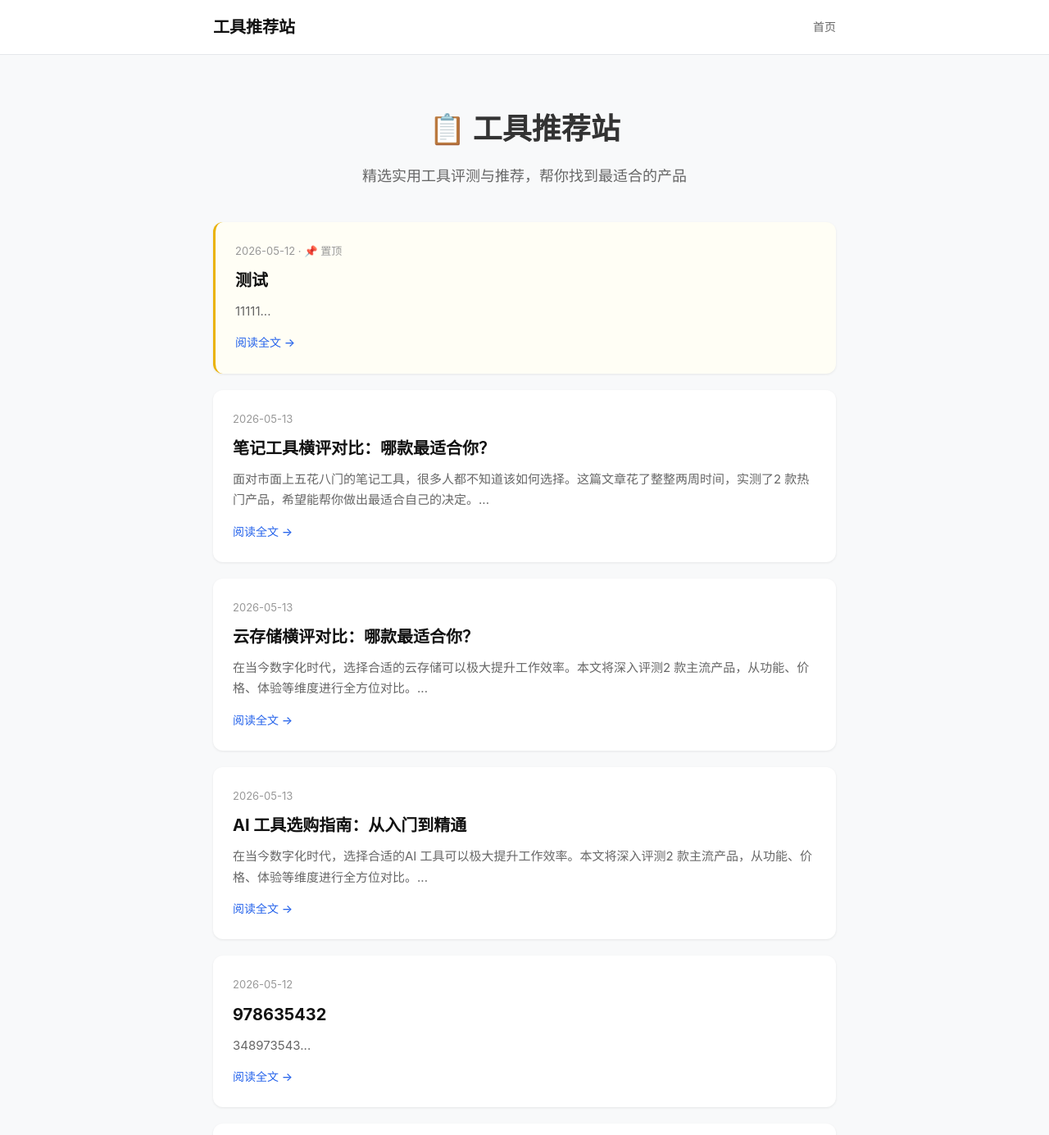
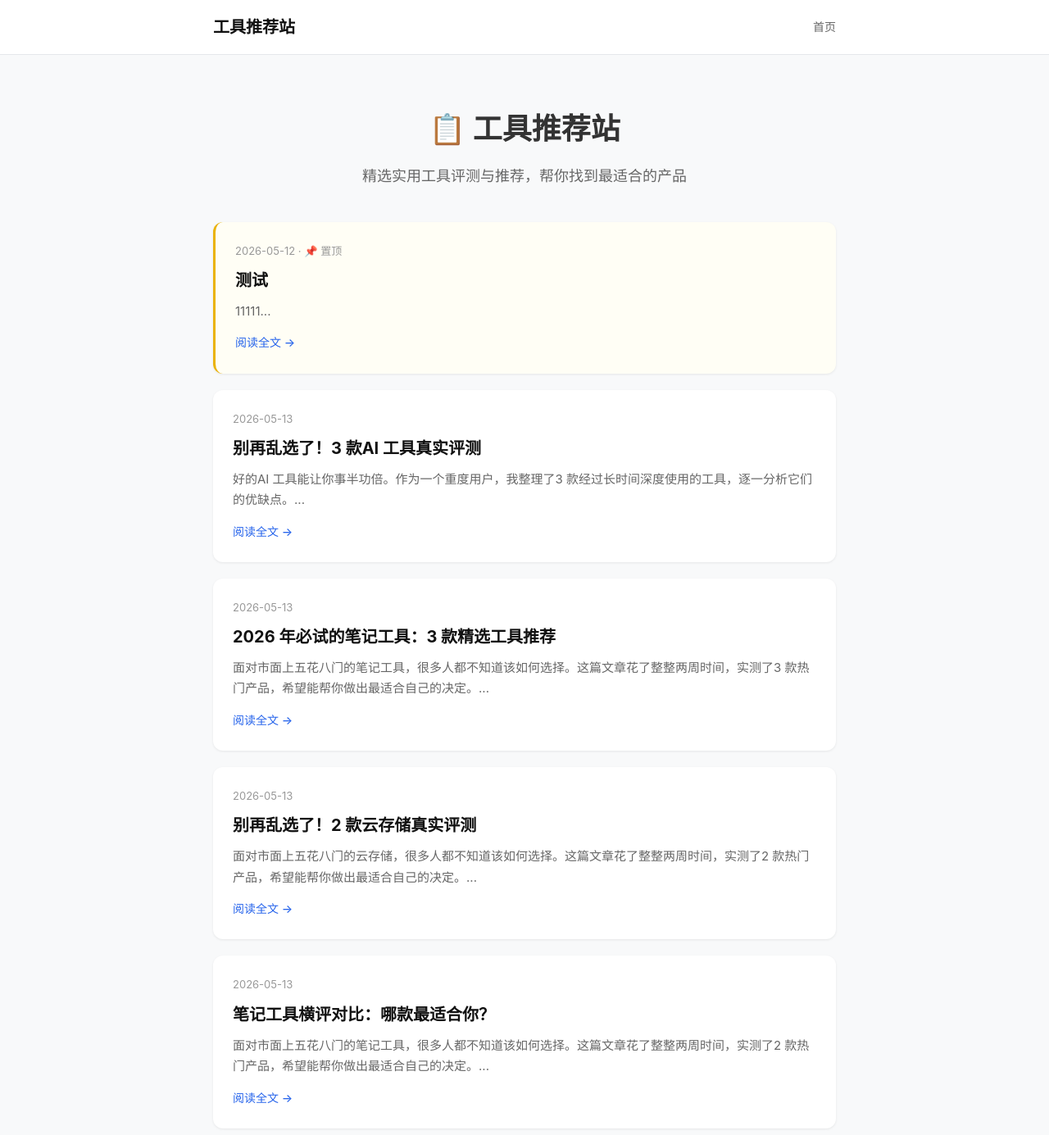
Before and after one commit to fangke192/affiliate-site, a Jekyll site: the page built from index.html, in a window 1280 px wide and 1400 px high. Shown: the top 1385 px of the window at 82% size. Built offline with Jekyll 4.4.1, drawn with Linux system fonts in a browser that asks for light colours.

```diff
--- /dev/null
+++ b/_posts/2026-05-14-ai-tools-review.md
@@ -0,0 +1,128 @@
+---
+layout: post
+title: "别再乱选了！3 款AI 工具真实评测"
+date: 2026-05-14 02:41:32 +0800
+categories: [ai-tools]
+excerpt: "好的AI 工具能让你事半功倍。作为一个重度用户，我整理了3 款经过长时间深度使用的工具，逐一分析它们的优缺点。..."
+---
+
+好的AI 工具能让你事半功倍。作为一个重度用户，我整理了3 款经过长时间深度使用的工具，逐一分析它们的优缺点。
+
+
+## 功能对比一览
+
+| 产品 | 价格 | 核心优势 | 适合人群 |
+|------|------|---------|---------|
+| DeepSeek | 免费+付费 | 高性价比 AI 助手 | 如果你需要DeepSeek，那么Deep...
+| ChatGPT | 免费+付费 | 全能型 AI | 如果你需要ChatGPT，那么ChatG...
+| Claude | 免费+付费 | 编码辅助首选 | Claude 特别适合编码辅助首选的场景...
+
+
+## DeepSeek 评测
+
+国产大语言模型，性价比极高。高性价比 AI 助手。
+
+### 核心功能
+
+- 超长上下文
+- 代码能力强
+- 价格低廉
+- 中英文优秀
+
+### 优点
+
+- 价格便宜
+- 性能强
+- 国产
+
+### 缺点
+
+- 偶尔不稳定
+- 多模态支持有限
+
+### 适合谁用？
+
+如果你需要DeepSeek，那么DeepSeek是个好选择。
+
+### 价格参考
+
+DeepSeek 提供免费版和付费版，具体价格请查看官网。
+
+[👉 访问 DeepSeek 官网](https://www.google.com/search?q=deepseek)
+
+---
+
+## ChatGPT 评测
+
+OpenAI 旗舰产品，功能最全面。全能型 AI。
+
+### 核心功能
+
+- 多模态
+- 联网搜索
+- 插件系统
+- 语音对话
+
+### 优点
+
+- 功能最全
+- 生态最大
+- 多模态强
+
+### 缺点
+
+- 需要付费
+- 需翻墙
+- 中国区受限
+
+### 适合谁用？
+
+如果你需要ChatGPT，那么ChatGPT是个好选择。
+
+### 价格参考
+
+ChatGPT 提供免费版和付费版，具体价格请查看官网。
+
+[👉 访问 ChatGPT 官网](https://www.google.com/search?q=chatgpt)
+
+---
+
+## Claude 评测
+
+Anthropic 出品，以安全性和创造力著称。编码辅助首选。
+
+### 核心功能
+
+- 超长上下文
+- 代码能力强
+- 安全对齐
+- 多语言支持
+
+### 优点
+
+- 代码能力顶级
+- 长上下文
+- 安全性好
+
+### 缺点
+
+- 需要翻墙
+- 价格偏高
+
+### 适合谁用？
+
+Claude 特别适合编码辅助首选的场景。
+
+### 价格参考
+
+Claude 的基础功能免费，高级功能需要订阅。
+
+[👉 访问 Claude 官网](https://www.google.com/search?q=claude)
+
+
+以上就是本次AI 工具的全部评测内容。选择工具最重要的是符合自己的实际需求，没有最好的，只有最适合的。希望这篇文章能帮到你。
+
+
+---
+
+*本文发布于 2026-05-14，内容仅为个人体验，仅供参考。部分链接可能包含推广链接，但不影响你的购买价格。*
--- /dev/null
+++ b/_posts/2026-05-14-cloud-storage-review.md
@@ -0,0 +1,92 @@
+---
+layout: post
+title: "别再乱选了！2 款云存储真实评测"
+date: 2026-05-14 02:38:46 +0800
+categories: [cloud-storage]
+excerpt: "面对市面上五花八门的云存储，很多人都不知道该如何选择。这篇文章花了整整两周时间，实测了2 款热门产品，希望能帮你做出最适合自己的决定。..."
+---
+
+面对市面上五花八门的云存储，很多人都不知道该如何选择。这篇文章花了整整两周时间，实测了2 款热门产品，希望能帮你做出最适合自己的决定。
+
+
+## 功能对比一览
+
+| 产品 | 价格 | 核心优势 | 适合人群 |
+|------|------|---------|---------|
+| 百度网盘 | 免费+付费 | 国内存储首选 | 推荐国内存储首选的用户优先考虑百度网盘。...
+| Google Drive | 免费+付费 | 海外用户首选 | 推荐海外用户首选的用户优先考虑Googl...
+
+
+## 百度网盘 评测
+
+国内最大的云存储服务。国内存储首选。
+
+### 核心功能
+
+- 2TB 免费空间
+- 在线预览
+- 文件分享
+- 手机备份
+
+### 优点
+
+- 国内访问快
+- 用户基数大
+- 生态完善
+
+### 缺点
+
+- 下载限速
+- 隐私堪忧
+
+### 适合谁用？
+
+推荐国内存储首选的用户优先考虑百度网盘。
+
+### 价格参考
+
+百度网盘 的基础功能免费，高级功能需要订阅。
+
+[👉 访问 百度网盘 官网](https://www.google.com/search?q=baidu-pan)
+
+---
+
+## Google Drive 评测
+
+谷歌出品，与谷歌生态深度整合。海外用户首选。
+
+### 核心功能
+
+- 15GB 免费
+- Google 全家桶
+- 协作编辑
+- 版本历史
+
+### 优点
+
+- 稳定性好
+- 协作强
+- 集成度高
+
+### 缺点
+
+- 需翻墙
+- 免费空间较小
+
+### 适合谁用？
+
+推荐海外用户首选的用户优先考虑Google Drive。
+
+### 价格参考
+
+Google Drive 提供免费版和付费版，具体价格请查看官网。
+
+[👉 访问 Google Drive 官网](https://www.google.com/search?q=google-drive)
+
+
+以上就是本次云存储的全部评测内容。选择工具最重要的是符合自己的实际需求，没有最好的，只有最适合的。希望这篇文章能帮到你。
+
+
+---
+
+*本文发布于 2026-05-14，内容仅为个人体验，仅供参考。部分链接可能包含推广链接，但不影响你的购买价格。*
--- /dev/null
+++ b/_posts/2026-05-14-note-taking-review.md
@@ -0,0 +1,126 @@
+---
+layout: post
+title: "2026 年必试的笔记工具：3 款精选工具推荐"
+date: 2026-05-14 02:38:46 +0800
+categories: [note-taking]
+excerpt: "面对市面上五花八门的笔记工具，很多人都不知道该如何选择。这篇文章花了整整两周时间，实测了3 款热门产品，希望能帮你做出最适合自己的决定。..."
+---
+
+面对市面上五花八门的笔记工具，很多人都不知道该如何选择。这篇文章花了整整两周时间，实测了3 款热门产品，希望能帮你做出最适合自己的决定。
+
+
+## 功能对比一览
+
+| 产品 | 价格 | 核心优势 | 适合人群 |
+|------|------|---------|---------|
+| 飞书文档 | 免费+付费 | 国内团队首选 | 推荐国内团队首选的用户优先考虑飞书文档。...
+| Notion | 免费+付费 | 适合团队协作 | 如果你需要Notion，那么Notion...
+| Obsidian | 免费+付费 | 适合个人知识库 | 推荐适合个人知识库的用户优先考虑Obsi...
+
+
+## 飞书文档 评测
+
+字节跳动出品，文档与协作深度整合。国内团队首选。
+
+### 核心功能
+
+- 在线协作
+- AI 辅助写作
+- 多维表格
+- 集成日历
+
+### 优点
+
+- 国内访问快
+- 协作体验好
+- AI 功能免费
+
+### 缺点
+
+- 国际化一般
+- 部分功能收费
+
+### 适合谁用？
+
+推荐国内团队首选的用户优先考虑飞书文档。
+
+### 价格参考
+
+飞书文档 的基础功能免费，高级功能需要订阅。
+
+[👉 访问 飞书文档 官网](https://www.google.com/search?q=feishu)
+
+---
+
+## Notion 评测
+
+全能工作台，集笔记、数据库、项目管理于一体。适合团队协作。
+
+### 核心功能
+
+- 多平台同步
+- 模板丰富
+- 数据库功能强大
+- 团队协作
+
+### 优点
+
+- 功能全面
+- 免费版够用
+
+### 缺点
+
+- 学习曲线较陡
+- 网络依赖强
+
+### 适合谁用？
+
+如果你需要Notion，那么Notion是个好选择。
+
+### 价格参考
+
+Notion 的基础功能免费，高级功能需要订阅。
+
+[👉 访问 Notion 官网](https://www.google.com/search?q=notion)
+
+---
+
+## Obsidian 评测
+
+本地优先的知识管理工具，支持双向链接。适合个人知识库。
+
+### 核心功能
+
+- 本地存储
+- 双向链接
+- 插件生态丰富
+- Markdown 原生
+
+### 优点
+
+- 数据完全本地
+- 免费
+- 性能好
+
+### 缺点
+
+- 同步需付费
+- 没有协作功能
+
+### 适合谁用？
+
+推荐适合个人知识库的用户优先考虑Obsidian。
+
+### 价格参考
+
+Obsidian 提供免费版和付费版，具体价格请查看官网。
+
+[👉 访问 Obsidian 官网](https://www.google.com/search?q=obsidian)
+
+
+工具只是手段，效率才是目的。选一个顺手的笔记工具就开始行动吧！如果你有其他推荐，欢迎在评论区分享。
+
+
+---
+
+*本文发布于 2026-05-14，内容仅为个人体验，仅供参考。部分链接可能包含推广链接，但不影响你的购买价格。*
```
Also changed, not shown: admin/index.html (+29 -8 lines).
